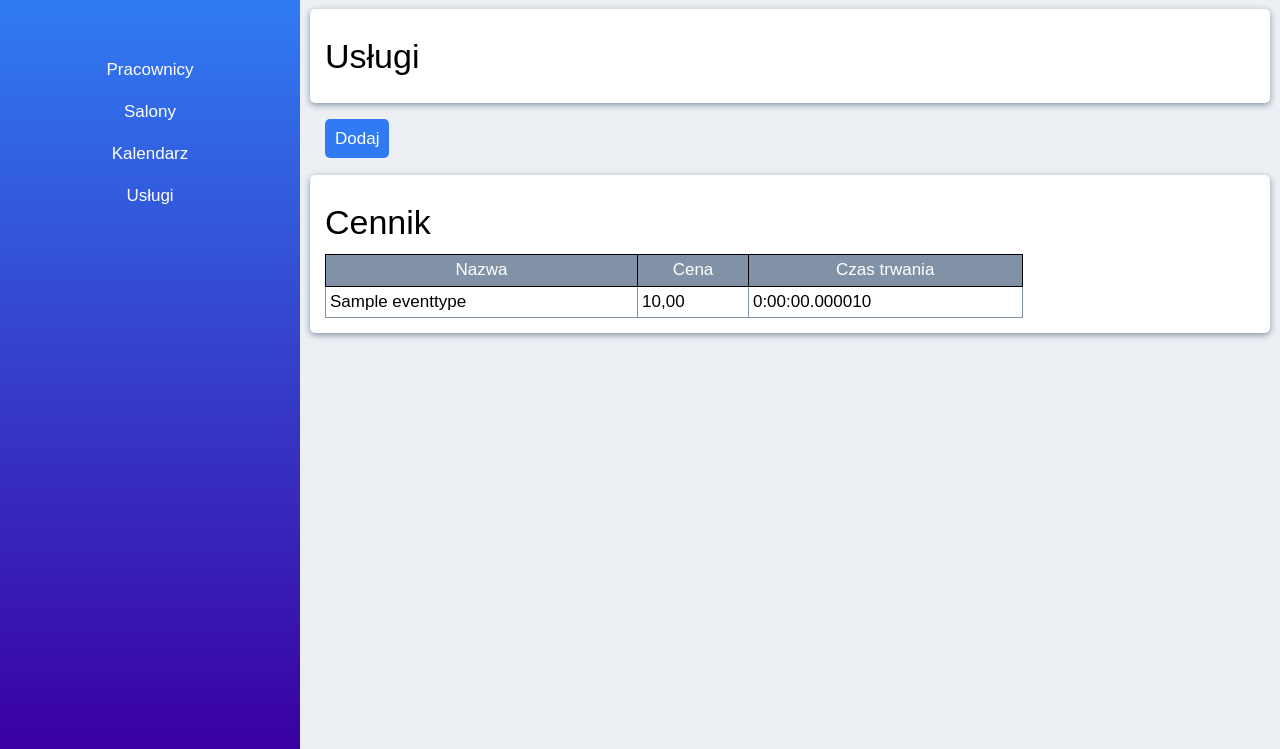
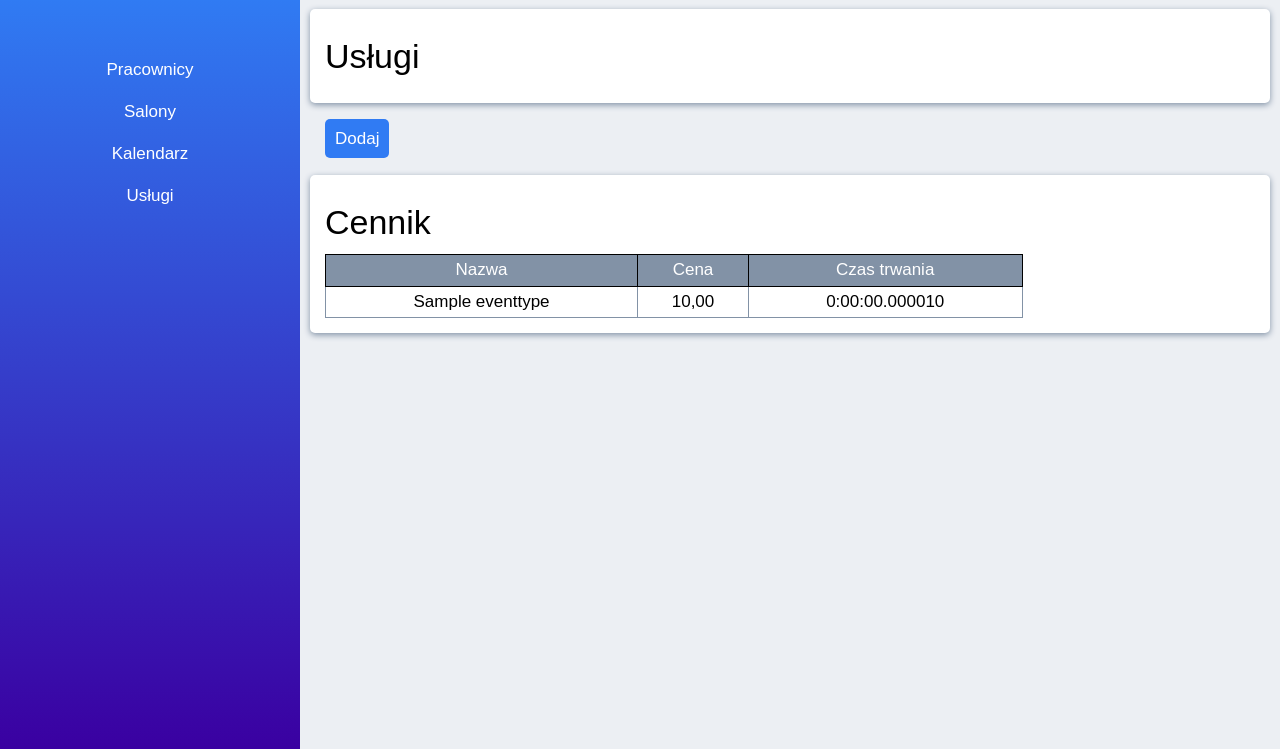
Before and after one commit to House079/adzf_sda, a Django app: page /prices/ in a window 1280 px wide. Shown: the part 51-800 px from the top of the page. Run offline with Django 4.2, Linux system fonts and the light colour scheme; tables that the repository leaves empty hold one stand-in row (values such as "Sample post").

Commit message:
CENTER table elements in services list

```diff
--- a/quickbook/prices/templates/prices/prices.html
+++ b/quickbook/prices/templates/prices/prices.html
@@ -17,7 +17,7 @@
     <div class="widget white-bg box-shadow">
         <h1>Cennik</h1>
         <div class="table-responsive-container">
-            <table class="table min-width-75">
+            <table class="table min-width-75 table-text-align-center">
                 <tr>
                     <th>Nazwa</th>
                     <th>Cena</th>
```
Also changed, not shown: quickbook/cal/migrations/0005_alter_event_title.py (added).
